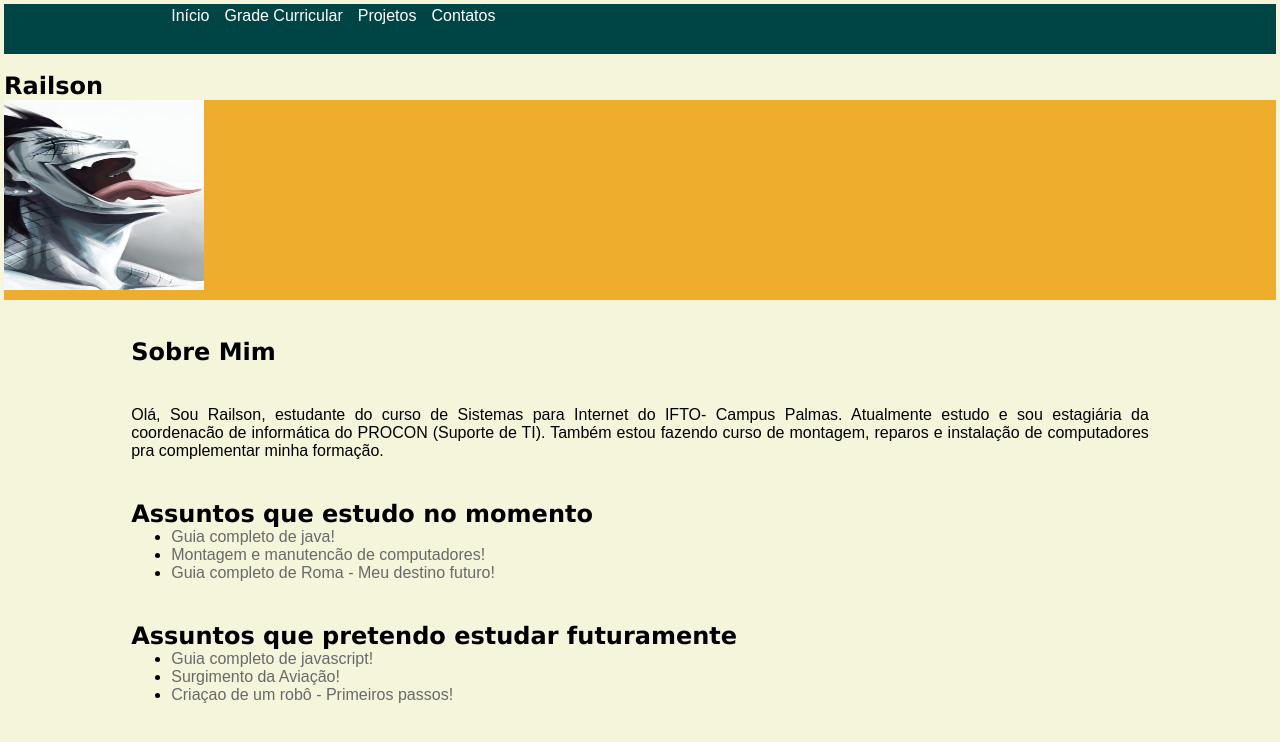
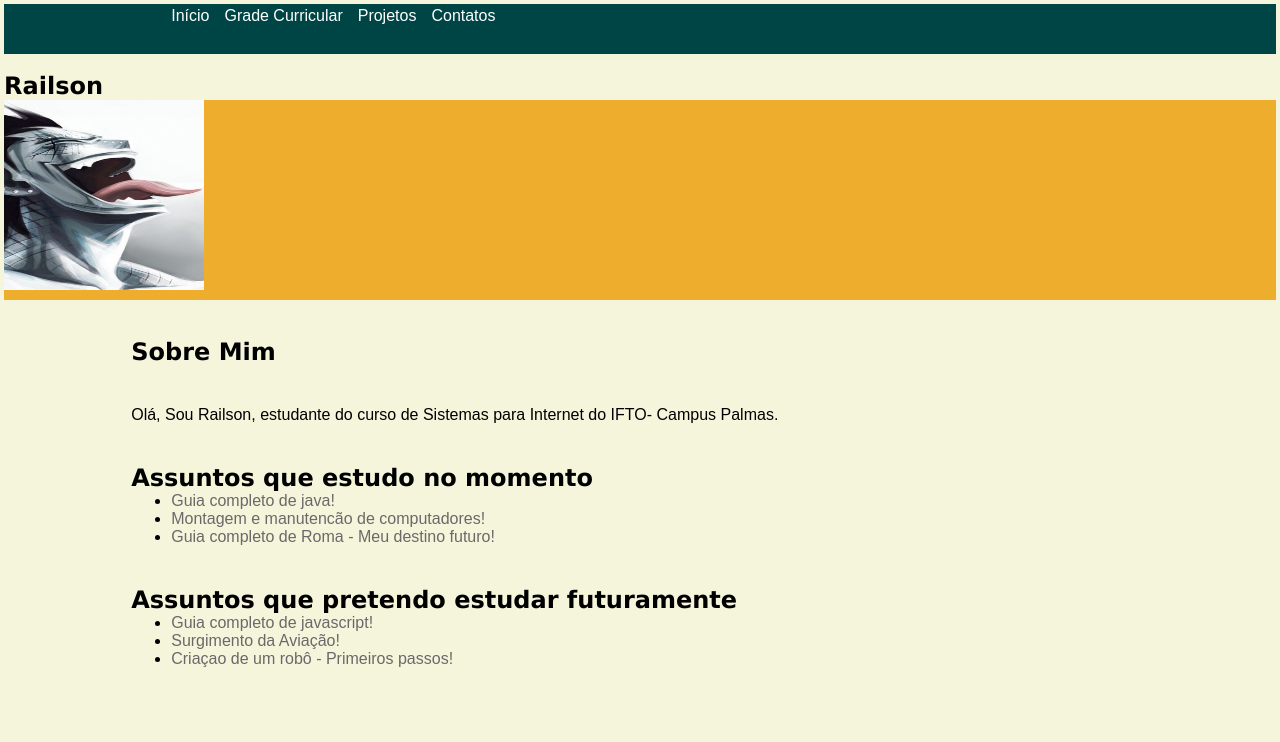
Before and after one commit to railsonnds/paginaini, a plain HTML site: page index.html in a window 1280 px wide. Drawn offline with Linux system fonts and the light colour scheme.

Commit message:
Update index.html

```diff
--- a/index.html
+++ b/index.html
@@ -29,7 +29,7 @@
 </div>
 <br>
 <h2 class="box">Sobre Mim</h2>
-<aticle class="box" ><p class="box">Olá, Sou Railson, estudante do curso de Sistemas para Internet do IFTO- Campus Palmas. Atualmente estudo e sou estagiária da coordenacão de informática do PROCON (Suporte de TI). Também estou fazendo curso de montagem, reparos e instalação de computadores pra complementar minha formação.
+<aticle class="box" ><p class="box">Olá, Sou Railson, estudante do curso de Sistemas para Internet do IFTO- Campus Palmas.
 </article></p>
 <section class="box">
 <h2>Assuntos que estudo no momento</h2>
```
